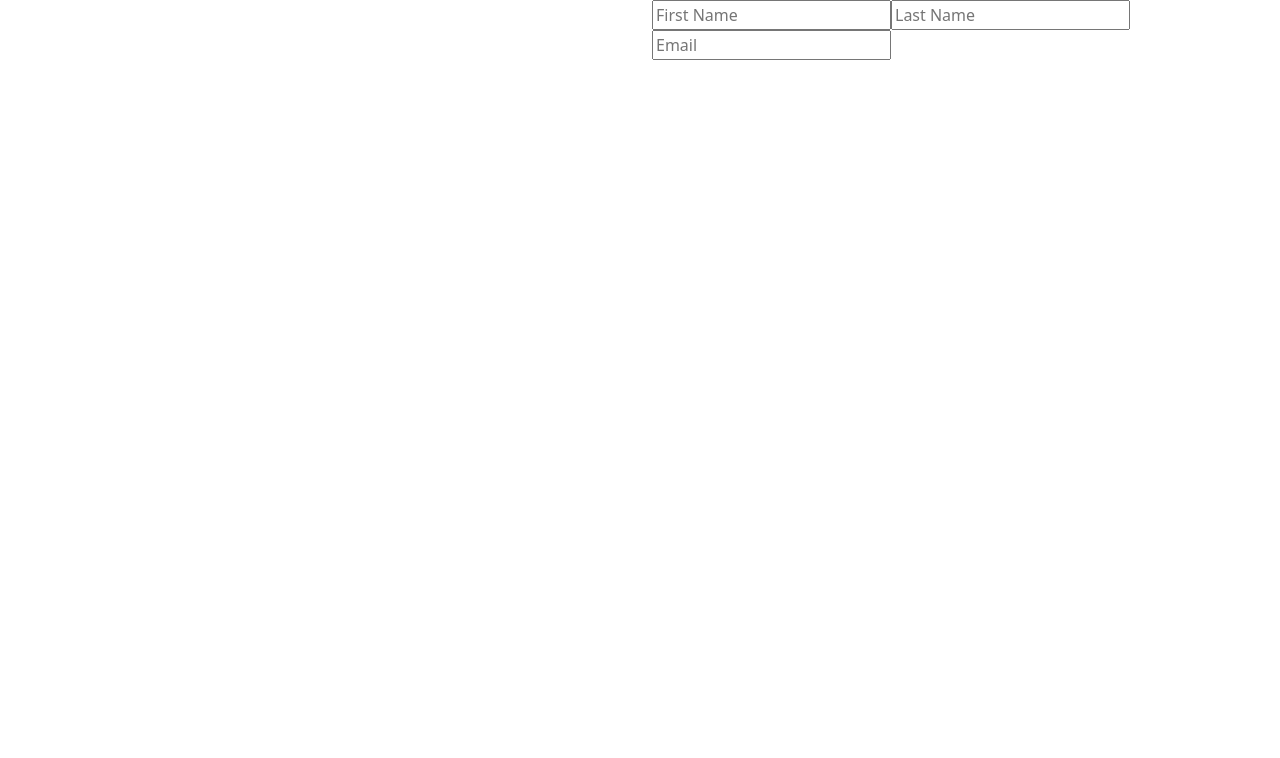
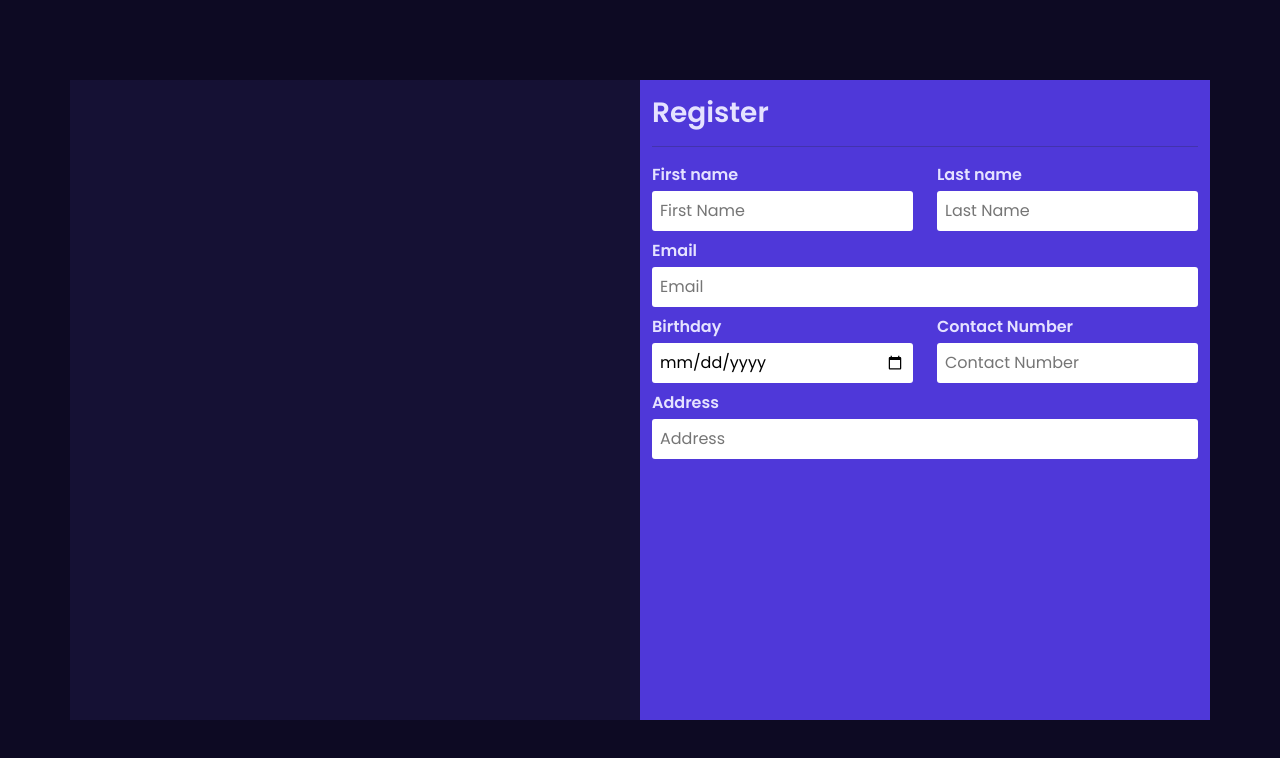
Before and after one commit to sakib-siddiqi/register_user, a React (Create React App) app: page / in a window 1280 px wide. Shown: the top 758 px of the page. Built offline with nearby package versions, Linux system fonts and the light colour scheme.

Commit message:
working on button and register form

```diff
--- a/src/App.css
+++ b/src/App.css
@@ -1,3 +1,6 @@
+/* Font */
+@import url('https://fonts.googleapis.com/css2?family=Poppins:ital,wght@0,100;0,200;0,300;0,400;0,500;0,600;0,700;0,800;0,900;1,100;1,200;1,300;1,400;1,500;1,600;1,700;1,800;1,900&display=swap');
+/* My File Import */
 @import url("./Styles/root.css");
 @import url("./Styles/common.css");
 @import url("./Styles/register.css");
--- a/src/Pages/Register/Register.jsx
+++ b/src/Pages/Register/Register.jsx
@@ -3,11 +3,11 @@ import { Col, Container, Row } from "react-bootstrap";
 import RegisterForm from "./RegisterForm";
 const Register = () => {
   return (
-    <section id="register">
-      <Container>
-        <Row>
-          <Col></Col>
-          <Col>
+    <section id="register" className="center vh-min-100">
+      <Container className="vh-min-80">
+        <Row xs={1} md={2} className=" vh-min-80">
+          <Col className="bg-dark-lt"></Col>
+          <Col className="bg-primary">
             <RegisterForm />
           </Col>
         </Row>
--- a/src/Pages/Register/RegisterForm.jsx
+++ b/src/Pages/Register/RegisterForm.jsx
@@ -1,12 +1,20 @@
 import React from "react";
+import { Col, Row } from "react-bootstrap";
 
 /*
 Form Field
 */
-const FromField = ({ name_id, type, ...rest }) => {
+const FromField = ({ name_id, type, field_title, ...rest }) => {
   return (
-    <label htmlFor={name_id}>
-      <input {...rest} type={type} name={name_id} id={name_id} />
+    <label htmlFor={name_id} className="w-100 mb-2">
+      <p className="mb-1 text-light fw-bold-sm">{field_title}</p>
+      <input
+        {...rest}
+        className="w-100 input_field p-2"
+        type={type}
+        name={name_id}
+        id={name_id}
+      />
     </label>
   );
 };
@@ -15,11 +23,61 @@ Full Form
 */
 const RegisterForm = () => {
   return (
-    <form>
-      <FromField type="text" name_id="first_name" placeholder="First Name" />
-      <FromField type="text" name_id="last_name" placeholder="Last Name" />
-      <FromField type="email" name_id="email" placeholder="Email" />
-    </form>
+    <>
+      <h3 className="fw-bold-sm mt-3 text-light">Register</h3>
+      <hr />
+      <form>
+        <Row xs={1} md={2}>
+          <Col>
+            <FromField
+              field_title="First name"
+              type="text"
+              name_id="first_name"
+              placeholder="First Name"
+            />
+          </Col>
+          <Col>
+            <FromField
+              field_title="Last name"
+              type="text"
+              name_id="last_name"
+              placeholder="Last Name"
+            />
+          </Col>
+        </Row>
+        <FromField
+          field_title="Email"
+          type="email"
+          name_id="email"
+          placeholder="Email"
+        />
+        <Row xs={1} md={2}>
+          <Col>
+            <FromField
+              field_title="Birthday"
+              type="date"
+              name_id="birthday"
+              placeholder="Birthday"
+            />
+          </Col>
+          <Col>
+            <FromField
+              field_title="Contact Number"
+              type="number"
+              name_id="contact_number"
+              placeholder="Contact Number"
+            />
+          </Col>
+        </Row>
+        <FromField
+          field_title="Address"
+          type="text"
+          name_id="address"
+          placeholder="Address"
+        />
+        <></>
+      </form>
+    </>
   );
 };
 
--- a/src/Styles/common.css
+++ b/src/Styles/common.css
@@ -1,11 +1,61 @@
+* {
+  font-family: "Poppins", sans-serif;
+}
+/* Html,Body */
+html,
+body {
+  background: var(--dark);
+  min-height: 100vh;
+}
 /* Hight */
-.vh-min-100{
-    min-height: 100vh;
+.vh-min-100 {
+  min-height: 100vh;
+}
+.vh-min-80 {
+  min-height: 80vh;
 }
 /* flex */
-.center{
-    display: flex;
-    justify-content: center;
-    align-items: center;
-    flex-wrap: wrap;
+.center {
+  display: flex;
+  justify-content: center;
+  align-items: center;
+  flex-wrap: wrap;
 }
+/* Background */
+.bg-dark {
+  background: var(--dark) !important;
+  color: var(--light);
+}
+.bg-dark-lt {
+  background: var(--dark-lt) !important;
+  color: var(--light);
+}
+.bg-primary {
+  background: var(--primary) !important;
+}
+/* text */
+.text-light{
+    color: var(--light) !important;
+}
+/* Font */
+.fw-bold-sm {
+  font-weight: 600;
+}
+
+/*Button */
+.btn-primary,
+.btn-dark{
+border-radius: 0px !important;
+}
+.btn-dark:focus,.btn-primary:focus{
+    box-shadow: none !important;
+}
+.btn-dark{
+    background: var(--dark);
+}
+.btn-primary{
+    background: var(--primary);
+}
+.btn-light{
+    background: var(--light);
+}
--- a/src/Styles/register.css
+++ b/src/Styles/register.css
@@ -0,0 +1,5 @@
+.input_field{
+    border: 0;
+    border-radius: 3px;
+    outline: 0;
+}
```
Also changed, not shown: src/Shared/Components/Buttons.jsx (added, +20 -0 lines).
